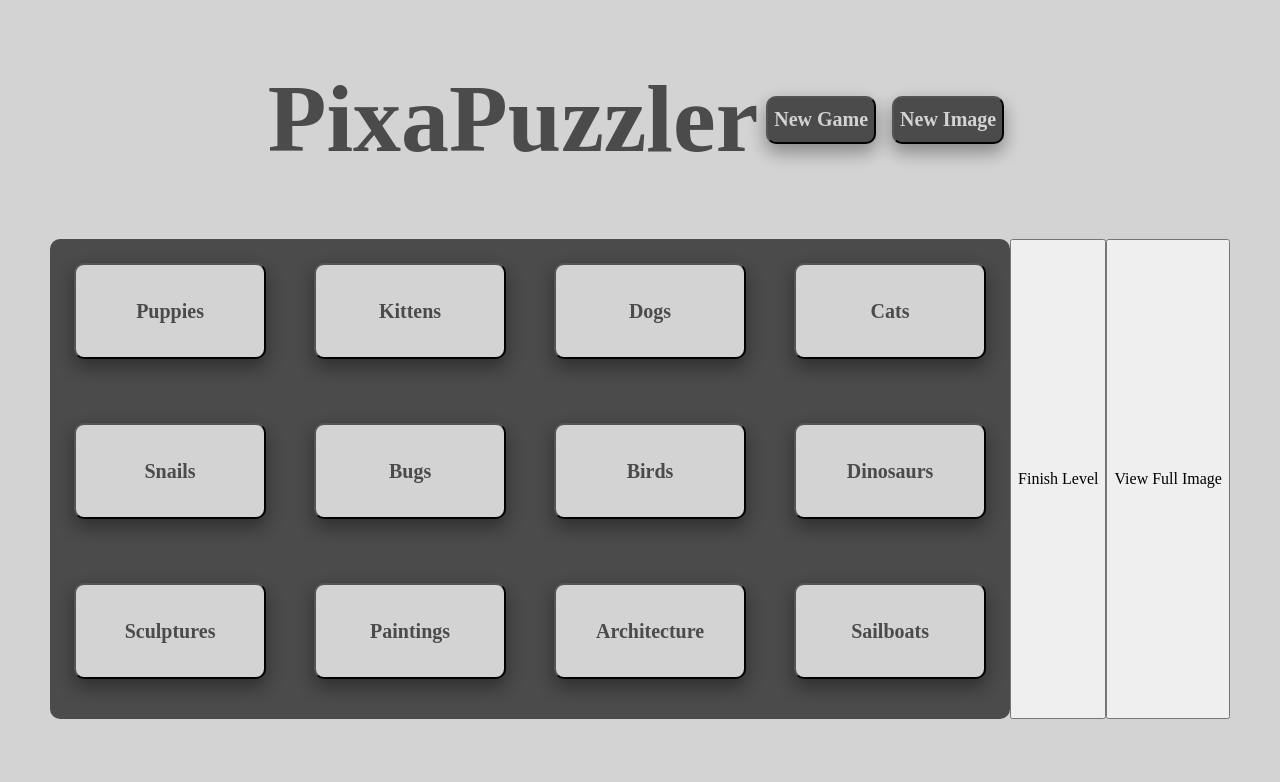
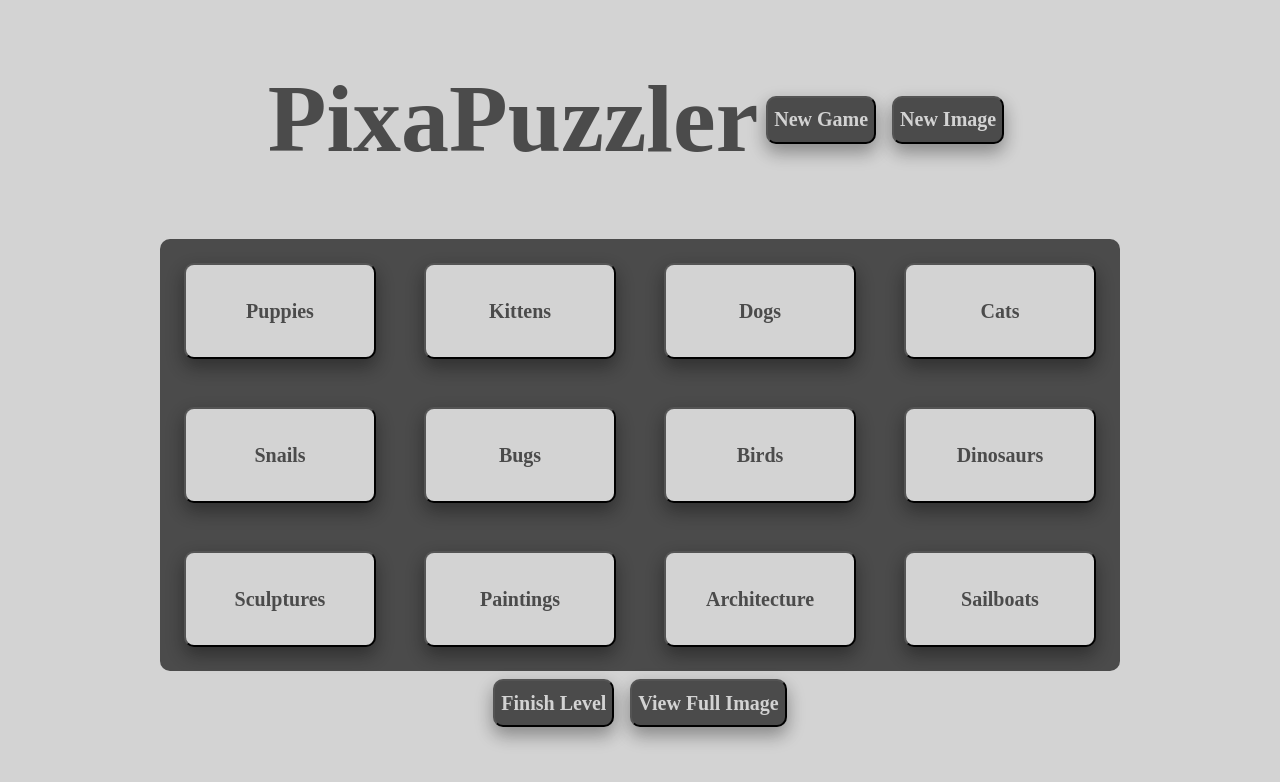
Before and after one commit to CodySelman/react-fifteen, a React (Create React App) app in the folder client/: page / in a window 1280 px wide. Shown: the top 782 px of the page. Built offline with nearby package versions, Linux system fonts and the light colour scheme.

Commit message:
Created new container for bottom buttons and applied basic styling.

```diff
--- a/client/src/App.css
+++ b/client/src/App.css
@@ -8,10 +8,28 @@ html, body {
     display: flex;
     justify-content: center;
     align-content: center;
-    min-width: 640px;
-    min-height: 480px;
 }
 
 .App--margin-top-3 {
     margin-top: 3rem;
 }
+.App-bottomButtonContainer {
+    width: 100%;
+    display: flex;
+    justify-content: center;
+    align-self: center;
+}
+.App-bottomButtonContainer button {
+    background-color: rgb(75,75,75);
+    color: rgb(211,211,211);
+    font-weight: bold;
+    font-size: 1.25rem;
+    transition: 0.3s;
+    height: 3rem;
+    border-radius: 10px;
+    margin: 0.5rem;
+    box-shadow: 0 0.5rem 1rem 0 rgba(0,0,0,0.2), 0 0.5rem 1.25rem 0 rgba(0,0,0,0.19);
+}
+.App-bottomButtonContainer button:hover{
+    background-color: rgb(100,100,100);
+}
--- a/client/src/App.js
+++ b/client/src/App.js
@@ -308,11 +308,14 @@ class App extends Component {
               isLoading={this.state.isLoading}
             />
           )}
-          <button onClick={this.finishLevel}>Finish Level</button>
-          <button onMouseEnter={() => this.setState({viewingFullImage: true})}
-            onMouseLeave={() => this.setState({viewingFullImage: false})}
-          >View Full Image</button>
         </div>
+
+        <div className='App-bottomButtonContainer'>
+            <button onClick={this.finishLevel}>Finish Level</button>
+            <button onMouseEnter={() => this.setState({viewingFullImage: true})}
+              onMouseLeave={() => this.setState({viewingFullImage: false})}
+            >View Full Image</button>
+          </div>
       </div>
     );
   }
```
